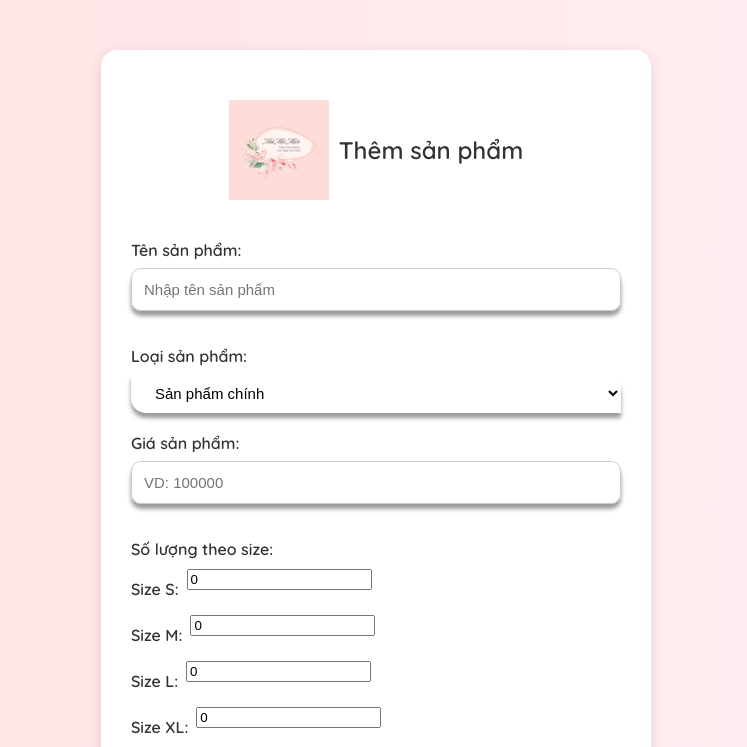
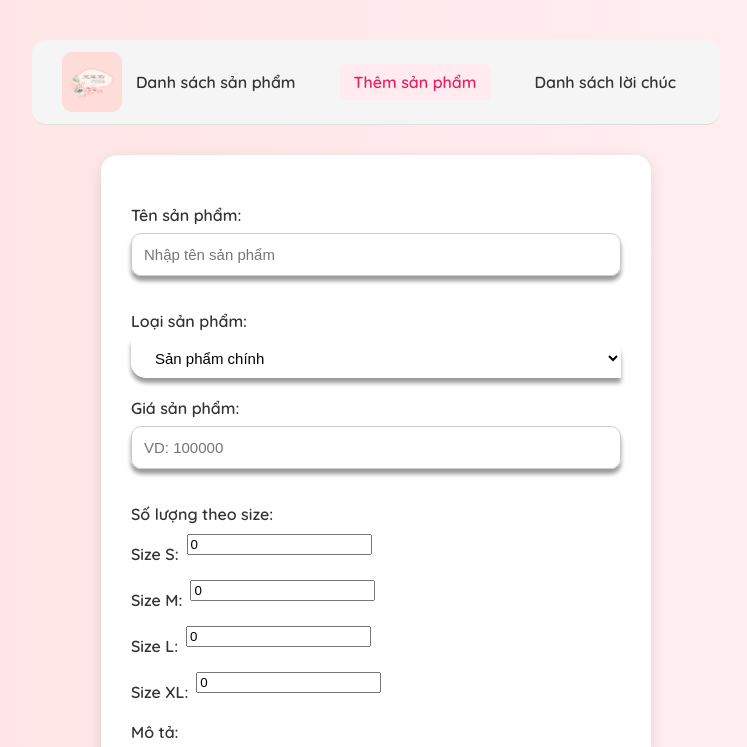
Before and after one commit to nhamocmienn/NhaMocMienn, a website: page addProduct.html in a window 1280 px wide. Shown: the top 747 px of the page, without its empty margins (264-1011 px from the left). Drawn offline with Linux system fonts and the light colour scheme.

Commit message:
add tabbar
add tabbar

```diff
--- a/add-product.css
+++ b/add-product.css
@@ -130,6 +130,82 @@ button:hover {
   transition: width 0.4s ease;
 }
 
+/* Navbar */
+.navbar {
+  display: flex;
+  align-items: center;
+  justify-content: space-between;
+  background: #f5f5f5;
+  padding: 12px 30px;
+  font-family: 'Quicksand', sans-serif;
+  border-bottom: 1px solid #ddd;
+  max-width: 1000px;
+  margin: 20px auto;
+  border-radius: 14px;
+}
+
+/* Logo */
+.logo-img {
+  height: 60px;
+  width: auto;
+  border-radius: 10px;
+}
+
+/* Menu giữa */
+.nav-menu {
+  flex: 1;
+  display: flex;
+  justify-content: center;
+}
+
+.nav-menu ul {
+  list-style: none;
+  display: flex;
+  gap: 30px;
+  margin: 0;
+  padding: 0;
+}
+
+.nav-menu ul li a {
+  text-decoration: none;
+  color: #333;
+  font-weight: 600;
+  padding: 8px 14px;
+  border-radius: 6px;
+  transition: background-color 0.3s;
+}
+
+.nav-menu ul li a:hover,
+.nav-menu ul li a.active {
+  background-color: #ffebf0;
+  color: #e91e63;
+}
+
+/* Icon bên phải */
+.navbar-right {
+  display: flex;
+  align-items: center;
+}
+
+.search-icon {
+  font-size: 20px;
+  color: #e91e63;
+  cursor: pointer;
+  transition: transform 0.3s;
+}
+
+.search-icon:hover {
+  transform: scale(1.2);
+}
+
+.page-container {
+  max-width: 1000px;
+  margin: 0 auto;
+  padding: 0 15px;
+}
+
+
+
 @media (max-width: 500px) {
   form {
     padding: 20px;
--- a/addProduct.html
+++ b/addProduct.html
@@ -9,11 +9,25 @@
   <meta name="viewport" content="width=device-width, initial-scale=1.0">
 </head>
 <body>
+  <div class="page-container">
+        <header class="navbar">
+        <img src="images/img1.jpg" alt="Logo" class="logo-img" />
+        <nav class="nav-menu">
+          <ul>
+            <li><a href="productList.html">Danh sách sản phẩm</a></li>
+            <li><a href="addProduct.html" class="active">Thêm sản phẩm</a></li>
+            <li><a href="list.html">Danh sách lời chúc</a></li>
+          </ul>
+        </nav>
+        <!-- <div class="navbar-right">
+          <a href="#"><span class="search-icon">&#128269;</span></a>
+        </div> -->
+      </header>
       <form id="productForm">
-    <header class="logo-header">
+        <!-- <header class="logo-header">
           <img src="images/img1.jpg" alt="Logo" class="logo-img">
           <h1 class="logo-title">Thêm sản phẩm</h1>
-    </header>
+        </header> -->
 
         <label for="productName">Tên sản phẩm:</label>
         <input type="text" id="productName" required class="animation" placeholder="Nhập tên sản phẩm">
@@ -63,6 +77,8 @@
 
         <p class="error" id="errorMsg"></p>
       </form>
+  </div>
+
 
   <script src="https://www.gstatic.com/firebasejs/9.23.0/firebase-app-compat.js"></script>
   <script src="https://www.gstatic.com/firebasejs/9.23.0/firebase-database-compat.js"></script>
--- a/product-list.css
+++ b/product-list.css
@@ -184,6 +184,75 @@ body {
   cursor: pointer;
 }
 
+/* Navbar tổng thể */
+.navbar {
+  display: flex;
+  align-items: center;
+  justify-content: space-between;
+  background: #f5f5f5;
+  padding: 12px 30px;
+  font-family: 'Quicksand', sans-serif;
+  border-bottom: 1px solid #ddd;
+  max-width: 1000px;
+  margin: 20px auto;
+  border-radius: 14px;
+}
+
+/* Logo */
+.logo-img {
+  height: 60px;
+  width: auto;
+  border-radius: 10px;
+}
+
+/* Giữa - Menu */
+.nav-menu {
+  flex: 1;
+  display: flex;
+  justify-content: center;
+}
+
+.nav-menu ul {
+  list-style: none;
+  display: flex;
+  gap: 30px;
+  margin: 0;
+  padding: 0;
+}
+
+.nav-menu ul li a {
+  text-decoration: none;
+  color: #333;
+  font-weight: 600;
+  padding: 8px 14px;
+  border-radius: 6px;
+  transition: background-color 0.3s;
+}
+
+.nav-menu ul li a:hover {
+  background-color: #ffebf0;
+  color: #e91e63;
+}
+
+/* Phải - Icon tìm kiếm */
+.navbar-right {
+  display: flex;
+  align-items: center;
+}
+
+.search-icon {
+  font-size: 20px;
+  color: #e91e63;
+  cursor: pointer;
+  transition: transform 0.3s;
+}
+
+.search-icon:hover {
+  transform: scale(1.2);
+}
+
+
+
 @media (max-width: 600px) {
   .product-card {
     width: 100%;
```
Also changed, not shown: productList.html (+20 -1 lines). Lines whose indentation alone changed are shown as unchanged.
